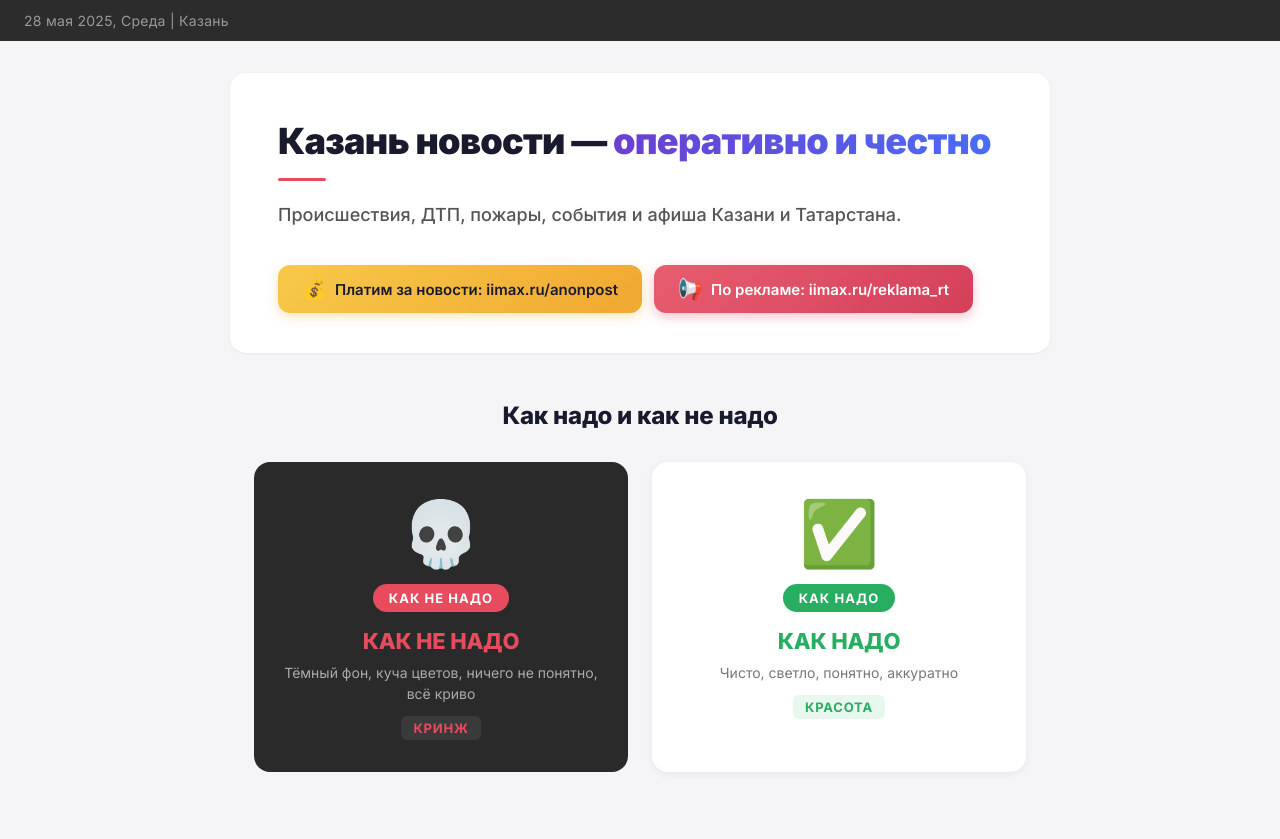
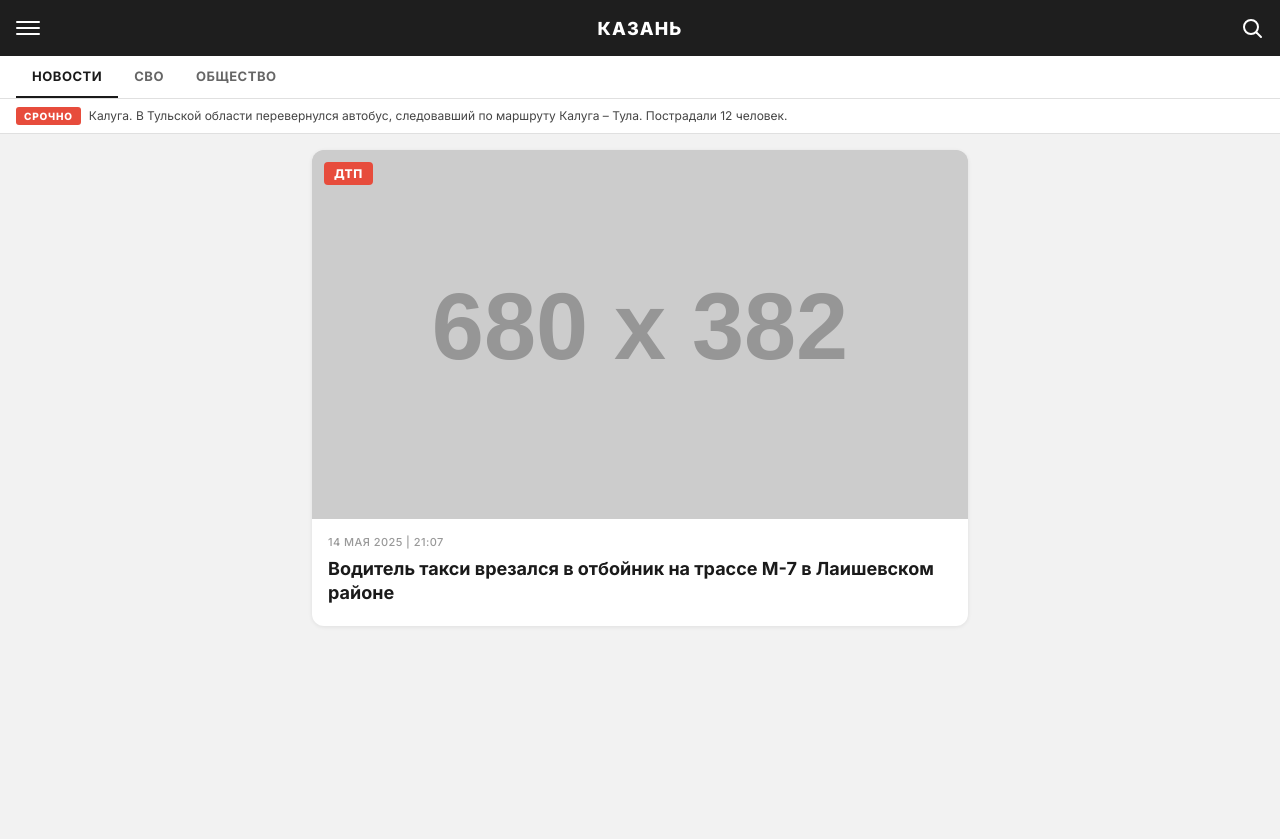
Before and after one commit to mironmotor/lightkazan-bridge, a plain HTML site: page index.html in a window 1280 px wide. After the commit the page ends 800 px from the top, so only its background shows below. Drawn offline with Linux system fonts and the light colour scheme; placeholder pictures from the web are drawn by us.

Commit message:
redesign: 1:1 по макету — новостной портал

```diff
--- a/index.html
+++ b/index.html
@@ -3,7 +3,7 @@
 <head>
   <meta charset="UTF-8">
   <meta name="viewport" content="width=device-width, initial-scale=1.0">
-  <title>Казань новости — оперативно и честно</title>
+  <title>Казань новости</title>
   <link rel="preconnect" href="https://fonts.googleapis.com">
   <link rel="preconnect" href="https://fonts.gstatic.com" crossorigin>
   <link href="https://fonts.googleapis.com/css2?family=Inter:wght@400;500;600;700;800;900&display=swap" rel="stylesheet">
@@ -14,353 +14,242 @@
       box-sizing: border-box;
     }
 
-    html {
-      scroll-behavior: smooth;
+    body {
+      font-family: 'Inter', -apple-system, BlinkMacSystemFont, 'Segoe UI', Roboto, sans-serif;
+      background: #f2f2f2;
+      color: #1a1a1a;
+      min-height: 100vh;
+      -webkit-font-smoothing: antialiased;
     }
 
-    body {
-      font-family: 'Inter', -apple-system, BlinkMacSystemFont, 'Segoe UI', Roboto, sans-serif;
-      background: #f5f5f7;
-      color: #1a1a2e;
-      min-height: 100vh;
-      -webkit-font-smoothing: antialiased;
-      -moz-osx-font-smoothing: grayscale;
+    /* ─── Header ─── */
+    .header {
+      background: #1e1e1e;
+      padding: 0 16px;
+      display: flex;
+      align-items: center;
+      justify-content: space-between;
+      height: 56px;
+      position: sticky;
+      top: 0;
+      z-index: 100;
     }
 
-    /* ─── Dark Top Bar ─── */
-    .topbar {
-      background: #2c2c2c;
-      padding: 12px 24px;
-      font-size: 14px;
-      color: #999;
-      letter-spacing: 0.02em;
-    }
-
-    /* ─── Main Content Card ─── */
-    .main-card {
-      background: #ffffff;
-      max-width: 820px;
-      margin: 32px auto 0;
-      border-radius: 16px;
-      padding: 48px 48px 40px;
-      box-shadow: 0 1px 3px rgba(0, 0, 0, 0.06);
-    }
-
-    .main-card h1 {
-      font-size: 36px;
-      font-weight: 900;
-      letter-spacing: -0.02em;
-      color: #1a1a2e;
-      line-height: 1.15;
-      margin-bottom: 8px;
-    }
-
-    .main-card h1 .highlight {
-      background: linear-gradient(90deg, #6c3fcf, #4a6cf7);
-      -webkit-background-clip: text;
-      -webkit-text-fill-color: transparent;
-      background-clip: text;
-    }
-
-    .main-card .accent-line {
-      width: 48px;
-      height: 3px;
-      background: #e74c5e;
-      border-radius: 2px;
-      margin: 16px 0 20px;
-    }
-
-    .main-card .description {
-      font-size: 18px;
-      font-weight: 500;
-      color: #555;
-      line-height: 1.55;
-      margin-bottom: 36px;
-    }
-
-    /* ─── Info Buttons / Links ─── */
-    .info-buttons {
+    .header__burger {
+      width: 24px;
+      height: 24px;
       display: flex;
-      gap: 12px;
-      flex-wrap: wrap;
-    }
-
-    .info-btn {
-      display: inline-flex;
-      align-items: center;
-      gap: 8px;
-      padding: 14px 24px;
-      border-radius: 12px;
-      text-decoration: none;
-      font-size: 15px;
-      font-weight: 600;
-      transition: transform 0.15s ease, box-shadow 0.15s ease;
+      flex-direction: column;
+      justify-content: center;
+      gap: 4px;
       cursor: pointer;
     }
 
-    .info-btn:hover {
-      transform: translateY(-1px);
+    .header__burger span {
+      display: block;
+      height: 2px;
+      background: #fff;
+      border-radius: 1px;
     }
 
-    .info-btn:active {
-      transform: translateY(0);
-    }
-
-    .info-btn--money {
-      background: linear-gradient(135deg, #f7c948, #f0a830);
-      color: #1a1a2e;
-      box-shadow: 0 4px 12px rgba(240, 168, 48, 0.3);
-    }
-
-    .info-btn--money:hover {
-      box-shadow: 0 6px 18px rgba(240, 168, 48, 0.4);
-    }
-
-    .info-btn--ads {
-      background: linear-gradient(135deg, #e85d6f, #d43f5a);
+    .header__logo {
+      font-size: 18px;
+      font-weight: 800;
       color: #fff;
-      box-shadow: 0 4px 12px rgba(212, 63, 90, 0.3);
-    }
-
-    .info-btn--ads:hover {
-      box-shadow: 0 6px 18px rgba(212, 63, 90, 0.4);
-    }
-
-    .info-btn .emoji {
-      font-size: 20px;
-      line-height: 1;
-    }
-
-    /* ─── Comparison Section ─── */
-    .comparison {
-      max-width: 820px;
-      margin: 48px auto;
-      padding: 0 24px 64px;
-    }
-
-    .comparison-heading {
-      font-size: 24px;
-      font-weight: 800;
-      text-align: center;
-      margin-bottom: 32px;
-      color: #1a1a2e;
-      letter-spacing: -0.01em;
-    }
-
-    .comparison-grid {
-      display: grid;
-      grid-template-columns: 1fr 1fr;
-      gap: 24px;
-    }
-
-    /* Bad side */
-    .comp-card--bad {
-      background: #2a2a2a;
-      border-radius: 16px;
-      padding: 32px 24px;
-      text-align: center;
-      position: relative;
-    }
-
-    .comp-card--bad .emoji-skull {
-      font-size: 64px;
-      display: block;
-      margin-bottom: 12px;
-    }
-
-    .comp-badge--bad {
-      display: inline-block;
-      background: #e74c5e;
-      color: #fff;
-      font-size: 13px;
-      font-weight: 700;
-      padding: 6px 16px;
-      border-radius: 20px;
-      text-transform: uppercase;
-      letter-spacing: 0.08em;
-      margin-bottom: 16px;
-    }
-
-    .comp-card--bad .mess-title {
-      font-size: 22px;
-      font-weight: 800;
-      color: #e74c5e;
-      margin-bottom: 8px;
-      letter-spacing: -0.01em;
-    }
-
-    .comp-card--bad .mess-desc {
-      font-size: 14px;
-      color: #aaa;
-      line-height: 1.5;
-    }
-
-    .comp-card--bad .krenz {
-      display: inline-block;
-      background: #3a3a3a;
-      color: #e74c5e;
-      font-size: 13px;
-      font-weight: 700;
-      padding: 4px 12px;
-      border-radius: 6px;
-      margin-top: 12px;
-      text-transform: uppercase;
       letter-spacing: 0.06em;
     }
 
-    /* Good side */
-    .comp-card--good {
-      background: #ffffff;
-      border-radius: 16px;
-      padding: 32px 24px;
-      text-align: center;
-      box-shadow: 0 2px 8px rgba(0, 0, 0, 0.06);
+    .header__search {
+      width: 24px;
+      height: 24px;
+      cursor: pointer;
     }
 
-    .comp-card--good .emoji-check {
-      font-size: 64px;
-      display: block;
-      margin-bottom: 12px;
+    .header__search svg {
+      width: 24px;
+      height: 24px;
+      stroke: #fff;
+      fill: none;
+      stroke-width: 2;
+      stroke-linecap: round;
+      stroke-linejoin: round;
     }
 
-    .comp-badge--good {
-      display: inline-block;
-      background: #27ae60;
-      color: #fff;
+    /* ─── Navigation Tabs ─── */
+    .nav {
+      background: #fff;
+      display: flex;
+      border-bottom: 1px solid #e0e0e0;
+      padding: 0 16px;
+      overflow-x: auto;
+      -webkit-overflow-scrolling: touch;
+    }
+
+    .nav::-webkit-scrollbar {
+      display: none;
+    }
+
+    .nav__item {
+      padding: 12px 16px;
       font-size: 13px;
       font-weight: 700;
-      padding: 6px 16px;
-      border-radius: 20px;
+      color: #666;
       text-transform: uppercase;
-      letter-spacing: 0.08em;
-      margin-bottom: 16px;
+      letter-spacing: 0.04em;
+      white-space: nowrap;
+      cursor: pointer;
+      border-bottom: 2px solid transparent;
+      text-decoration: none;
+      transition: color 0.15s, border-color 0.15s;
     }
 
-    .comp-card--good .clean-title {
-      font-size: 22px;
-      font-weight: 800;
-      color: #27ae60;
-      margin-bottom: 8px;
-      letter-spacing: -0.01em;
+    .nav__item--active {
+      color: #1a1a1a;
+      border-bottom-color: #1a1a1a;
     }
 
-    .comp-card--good .clean-desc {
-      font-size: 14px;
-      color: #777;
-      line-height: 1.5;
+    .nav__item:hover {
+      color: #1a1a1a;
     }
 
-    .comp-card--good .krasota {
-      display: inline-block;
-      background: #e8f8ef;
-      color: #27ae60;
-      font-size: 13px;
-      font-weight: 700;
-      padding: 4px 12px;
-      border-radius: 6px;
-      margin-top: 12px;
-      text-transform: uppercase;
-      letter-spacing: 0.06em;
+    /* ─── Breaking News Ticker ─── */
+    .ticker {
+      background: #fff;
+      border-bottom: 1px solid #e0e0e0;
+      padding: 8px 16px;
+      display: flex;
+      align-items: center;
+      gap: 8px;
     }
 
-    /* ─── Responsive ─── */
-    @media (max-width: 640px) {
-      .topbar {
-        font-size: 13px;
-        padding: 10px 16px;
+    .ticker__badge {
+      background: #e74c3c;
+      color: #fff;
+      font-size: 10px;
+      font-weight: 800;
+      padding: 3px 8px;
+      border-radius: 3px;
+      letter-spacing: 0.08em;
+      white-space: nowrap;
+      flex-shrink: 0;
     }
 
-      .main-card {
-        margin: 16px 12px 0;
-        padding: 32px 20px 28px;
-        border-radius: 12px;
+    .ticker__text {
+      font-size: 12px;
+      color: #444;
+      line-height: 1.4;
+      overflow: hidden;
+      white-space: nowrap;
+      text-overflow: ellipsis;
     }
 
-      .main-card h1 {
-        font-size: 26px;
+    /* ─── Main News Card ─── */
+    .main-news {
+      max-width: 680px;
+      margin: 16px auto;
+      padding: 0 12px;
     }
 
-      .main-card .description {
-        font-size: 16px;
+    .main-news__card {
+      background: #fff;
+      border-radius: 12px;
+      overflow: hidden;
+      box-shadow: 0 1px 4px rgba(0,0,0,0.08);
     }
 
-      .info-buttons {
-        flex-direction: column;
+    .main-news__image-wrapper {
+      position: relative;
+      width: 100%;
+      aspect-ratio: 16 / 9;
+      overflow: hidden;
+      background: #ddd;
     }
 
-      .info-btn {
-        justify-content: center;
+    .main-news__image {
       width: 100%;
+      height: 100%;
+      object-fit: cover;
+      display: block;
     }
 
-      .comparison {
-        margin: 32px auto;
-        padding: 0 12px 48px;
+    .main-news__label {
+      position: absolute;
+      top: 12px;
+      left: 12px;
+      background: #e74c3c;
+      color: #fff;
+      font-size: 12px;
+      font-weight: 800;
+      padding: 4px 10px;
+      border-radius: 4px;
+      letter-spacing: 0.06em;
+      text-transform: uppercase;
     }
 
-      .comparison-heading {
-        font-size: 20px;
-        margin-bottom: 20px;
+    .main-news__body {
+      padding: 16px 16px 20px;
     }
 
-      .comparison-grid {
-        grid-template-columns: 1fr;
-        gap: 16px;
+    .main-news__date {
+      font-size: 11px;
+      color: #999;
+      font-weight: 500;
+      letter-spacing: 0.04em;
+      margin-bottom: 8px;
+      text-transform: uppercase;
     }
 
-      .comp-card--bad,
-      .comp-card--good {
-        padding: 28px 20px;
-      }
+    .main-news__title {
+      font-size: 18px;
+      font-weight: 700;
+      line-height: 1.35;
+      color: #1a1a1a;
     }
   </style>
 </head>
 <body>
 
-  <!-- Dark top bar -->
-  <div class="topbar">28 мая 2025, Среда | Казань</div>
-
-  <!-- Main content card -->
-  <div class="main-card">
-    <h1>Казань новости — <span class="highlight">оперативно и честно</span></h1>
-    <div class="accent-line"></div>
-    <p class="description">Происшествия, ДТП, пожары, события и афиша Казани и Татарстана.</p>
-
-    <div class="info-buttons">
-      <a href="https://iimax.ru/anonpost" class="info-btn info-btn--money" target="_blank" rel="noopener">
-        <span class="emoji">💰</span>
-        Платим за новости: iimax.ru/anonpost
-      </a>
-      <a href="https://iimax.ru/reklama_rt" class="info-btn info-btn--ads" target="_blank" rel="noopener">
-        <span class="emoji">📢</span>
-        По рекламе: iimax.ru/reklama_rt
-      </a>
+  <!-- Header -->
+  <div class="header">
+    <div class="header__burger">
+      <span></span>
+      <span></span>
+      <span></span>
+    </div>
+    <div class="header__logo">КАЗАНЬ</div>
+    <div class="header__search">
+      <svg viewBox="0 0 24 24">
+        <circle cx="11" cy="11" r="7"/>
+        <line x1="16.5" y1="16.5" x2="21" y2="21"/>
+      </svg>
     </div>
   </div>
 
-  <!-- Comparison section -->
-  <div class="comparison">
-    <h2 class="comparison-heading">Как надо и как не надо</h2>
-    <div class="comparison-grid">
-
-      <!-- Bad side -->
-      <div class="comp-card--bad">
-        <span class="emoji-skull">💀</span>
-        <span class="comp-badge comp-badge--bad">как не надо</span>
-        <div class="mess-title">КАК НЕ НАДО</div>
-        <div class="mess-desc">Тёмный фон, куча цветов, ничего не понятно, всё криво</div>
-        <span class="krenz">КРИНЖ</span>
+  <!-- Navigation -->
+  <div class="nav">
+    <a class="nav__item nav__item--active">Новости</a>
+    <a class="nav__item">СВО</a>
+    <a class="nav__item">Общество</a>
   </div>
 
-      <!-- Good side -->
-      <div class="comp-card--good">
-        <span class="emoji-check">✅</span>
-        <span class="comp-badge comp-badge--good">как надо</span>
-        <div class="clean-title">КАК НАДО</div>
-        <div class="clean-desc">Чисто, светло, понятно, аккуратно</div>
-        <span class="krasota">КРАСОТА</span>
+  <!-- Breaking News Ticker -->
+  <div class="ticker">
+    <span class="ticker__badge">СРОЧНО</span>
+    <span class="ticker__text">Калуга. В Тульской области перевернулся автобус, следовавший по маршруту Калуга – Тула. Пострадали 12 человек.</span>
   </div>
 
+  <!-- Main News Card -->
+  <div class="main-news">
+    <div class="main-news__card">
+      <div class="main-news__image-wrapper">
+        <!-- Placeholder — замени src на реальное фото ДТП -->
+        <img class="main-news__image" src="https://via.placeholder.com/680x382/e8e8e8/999?text=Фото+ДТП" alt="ДТП">
+        <span class="main-news__label">ДТП</span>
+      </div>
+      <div class="main-news__body">
+        <div class="main-news__date">14 МАЯ 2025 | 21:07</div>
+        <h1 class="main-news__title">Водитель такси врезался в отбойник на трассе М-7 в Лаишевском районе</h1>
+      </div>
     </div>
   </div>
 
```
Lines whose indentation alone changed are shown as unchanged.
